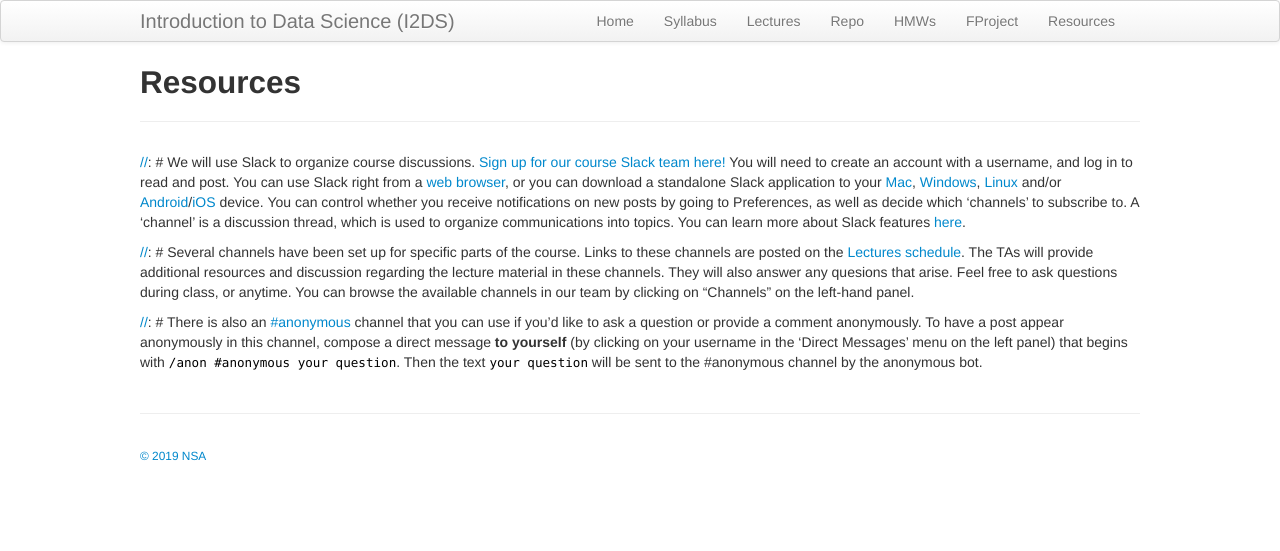
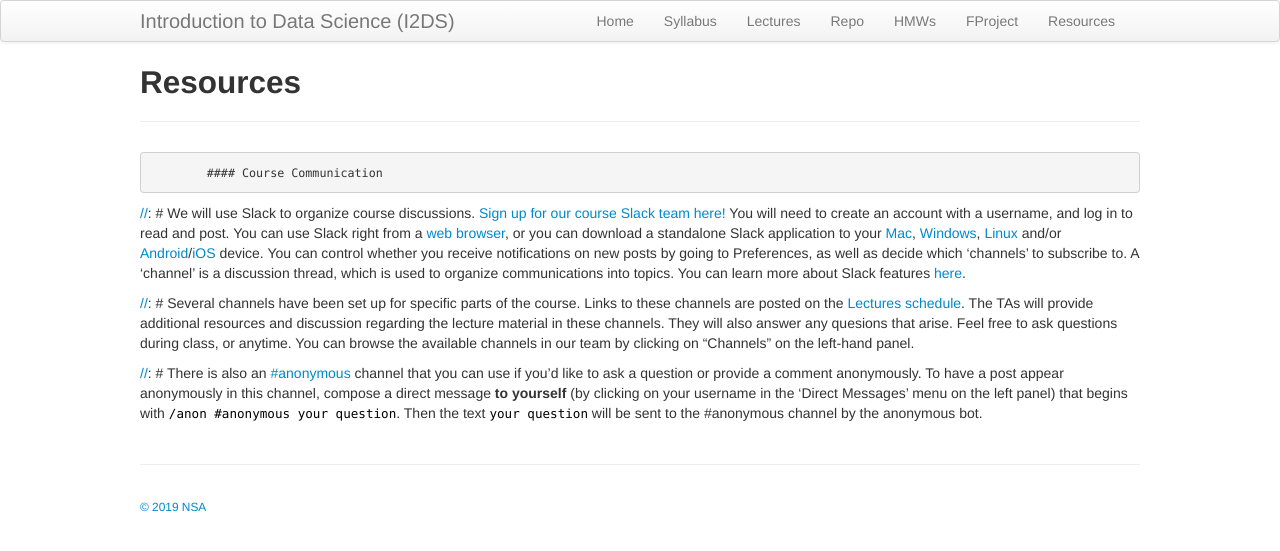
Before and after one commit to i2ds/i2ds.github.io, a Jekyll site: the page built from pages/resources.md, in a window 1280 px wide. Shown: the top 551 px of the page. Built offline with Jekyll 4.4.1, drawn with Linux system fonts in a browser that asks for light colours.

Commit message:
Update resources.md

```diff
--- a/pages/resources.md
+++ b/pages/resources.md
@@ -6,7 +6,7 @@ title: Resources
 [//]: # Resources here will updated throughout the semester.
 
 
-[//]: # #### Course Communication
+		#### Course Communication
 
 [//]: # We will use Slack to organize course discussions. [Sign up for our course Slack team here!](https://join.slack.com/t/bst260-fall2018/shared_invite/enQtNDI2MTQyOTI4MzExLTdiODVhMjA2MmZkMTcyMDM1ZjI4YTYzNzEyYTAwOGE1YzBlOTU1MWI3N2Q1NzRjZWViYmJlMTg2MDM3ZThmNjg) You will need to create an account with a username, and log in to read and post. You can use Slack right from a [web browser](https://bst260-fall2018.slack.com/messages/announcements), or you can download a standalone Slack application to your [Mac](https://slack.com/downloads/osx), [Windows](https://slack.com/downloads/windows), [Linux](https://slack.com/downloads/linux) and/or [Android](https://slack.com/downloads/android)/[iOS](https://slack.com/downloads/ios) device. You can control whether you receive notifications on new posts by going to Preferences, as well as decide which 'channels' to subscribe to. A 'channel' is a discussion thread, which is used to organize communications into topics. You can learn more about Slack features [here](https://get.slack.help/hc/en-us/articles/218080037-Getting-started-for-new-members).
 
```
